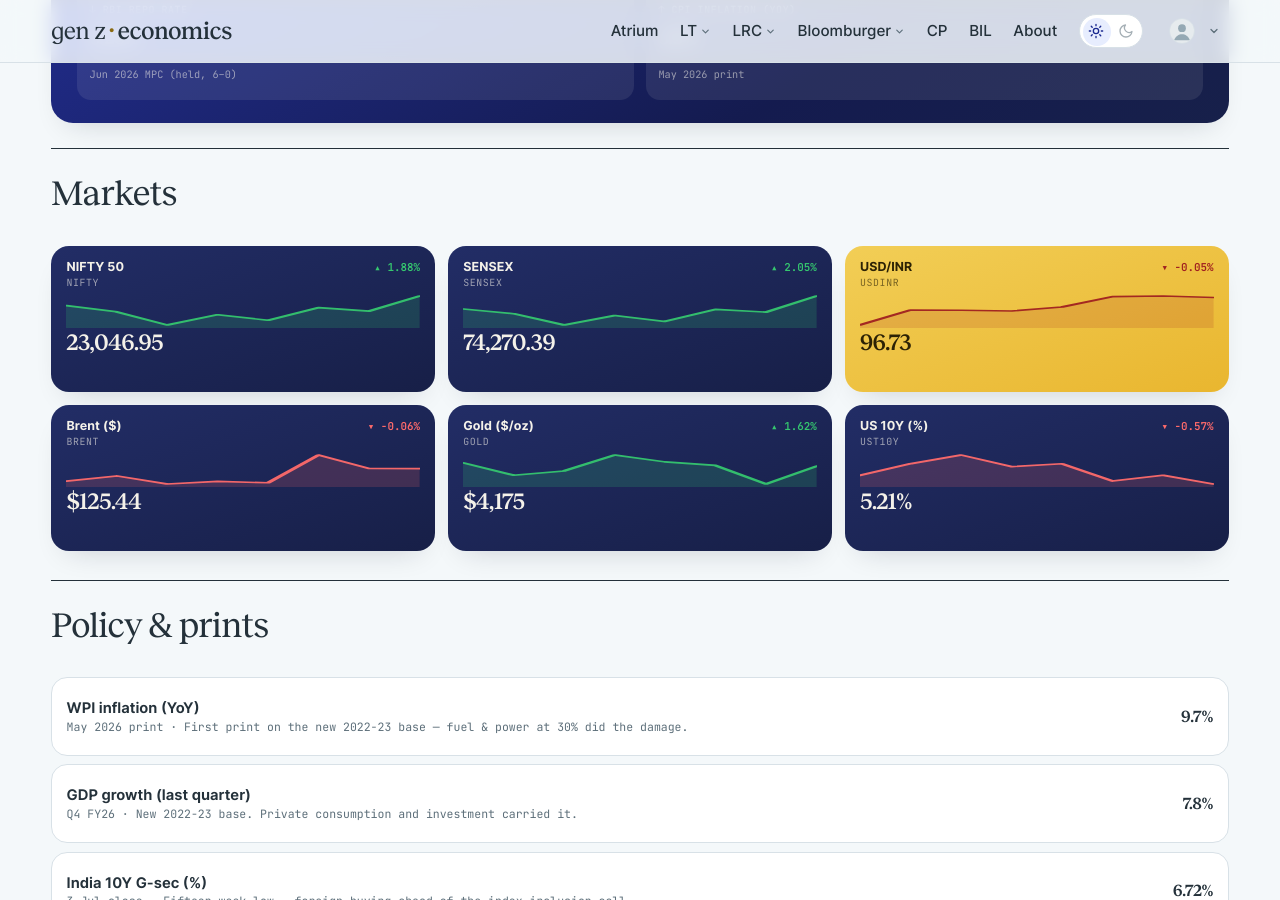
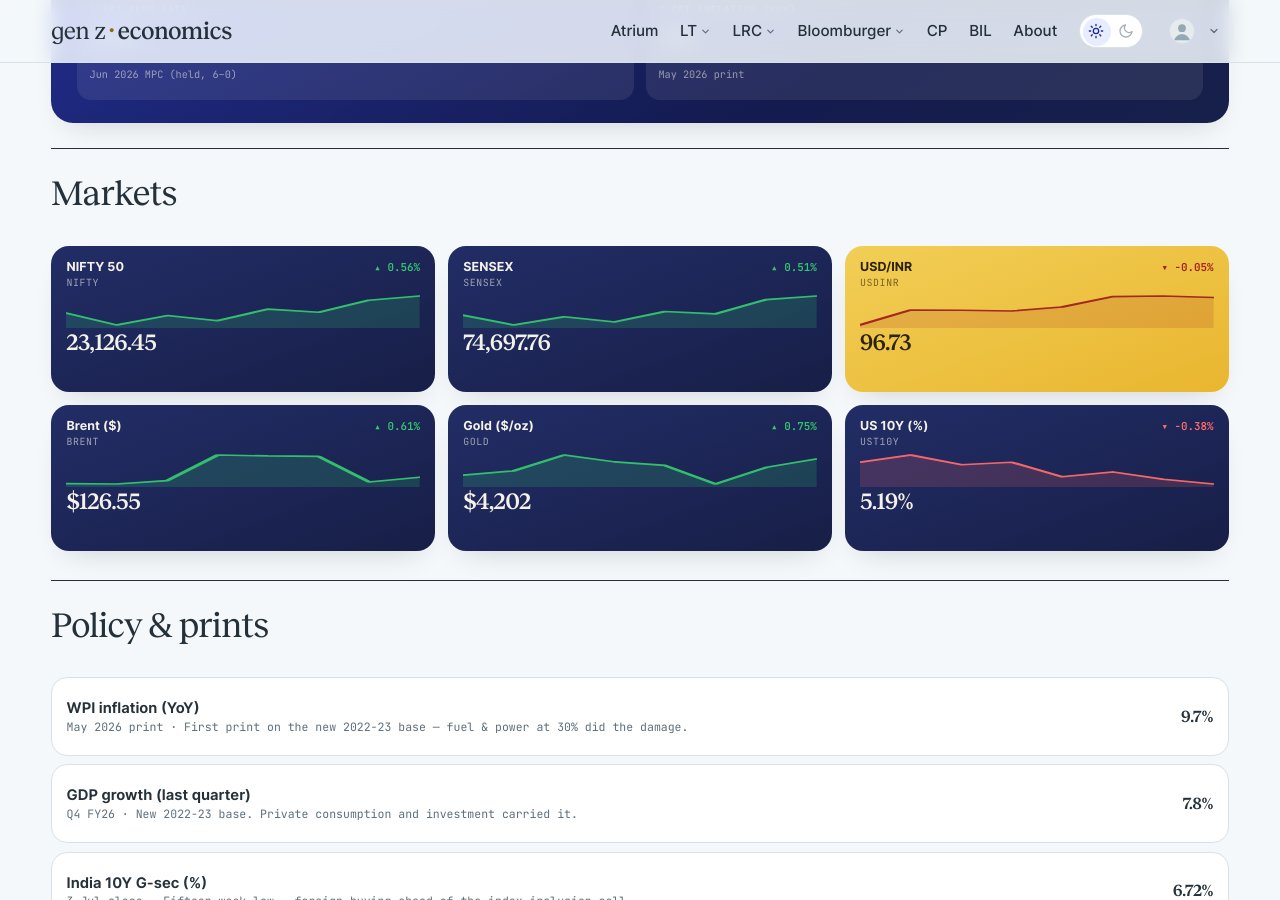
Before and after one commit to harsharya7021/genz-economics.com, a Jekyll site: the page built from macro-watch.html, in a window 1280 px wide and 900 px high, scrolled down 599 px. Built offline with Jekyll 4.4.1, drawn with Linux system fonts in a browser that asks for light colours; comment, search, counter and statistics services are not loaded.

Commit message:
data: morning market refresh

```diff
--- a/_data/macro.json
+++ b/_data/macro.json
@@ -1,34 +1,34 @@
 {
-  "as_of": "15 Oct 2026 close",
+  "as_of": "16 Oct 2026 close",
   "auto": {
     "nifty": {
       "label": "NIFTY 50",
-      "v": "23,046.95",
-      "chg": 1.88,
+      "v": "23,126.45",
+      "chg": 0.56,
       "spark": [
-        22776.1,
         22603.051,
         22231.801,
         22520.449,
         22363.35,
         22721.949,
         22622.699,
-        23046.949
+        22997.35,
+        23126.449
       ]
     },
     "sensex": {
       "label": "SENSEX",
-      "v": "74,270.39",
-      "chg": 2.05,
+      "v": "74,697.76",
+      "chg": 0.51,
       "spark": [
-        73067.812,
         72638.703,
         71593.242,
         72472.328,
         71924.68,
         73033.781,
         72781.891,
-        74270.391
+        74315.609,
+        74697.758
       ]
     },
     "usdinr": {
@@ -48,47 +48,47 @@
     },
     "brent": {
       "label": "Brent ($)",
-      "v": "$125.44",
-      "chg": -0.06,
+      "v": "$126.55",
+      "chg": 0.61,
       "spark": [
-        116.01,
-        119.97,
-        113.96,
-        115.91,
-        114.82,
-        135.51,
         125.51,
-        125.44
+        125.44,
+        126.0,
+        130.18,
+        130.03,
+        129.95,
+        125.78,
+        126.55
       ]
     },
     "gold": {
       "label": "Gold ($/oz)",
-      "v": "$4,175",
-      "chg": 1.62,
+      "v": "$4,202",
+      "chg": 0.75,
       "spark": [
-        4187.1,
         4140.7,
         4157.0,
         4216.3,
         4190.6,
         4177.3,
         4107.9,
-        4174.6
+        4170.1,
+        4201.5
       ]
     },
     "ust10y": {
       "label": "US 10Y (%)",
-      "v": "5.21%",
-      "chg": -0.57,
+      "v": "5.19%",
+      "chg": -0.38,
       "spark": [
-        5.24,
         5.28,
         5.31,
         5.27,
         5.28,
         5.22,
         5.24,
-        5.21
+        5.21,
+        5.19
       ]
     }
   },
--- a/_data/markets.yml
+++ b/_data/markets.yml
@@ -2,38 +2,38 @@
 # USD/INR) are refreshed each weekday morning by the market-data workflow;
 # the India 10Y G-Sec line is maintained by hand. Do not hand-edit the
 # live tickers — the job overwrites them.
-as_of: 15 Oct 2026
+as_of: 16 Oct 2026
 tickers:
 - symbol: NIFTY 50
   code: ^NSEI
-  value: 23,046.95
-  change: '+424.25'
-  pct: +1.88%
+  value: 23,126.45
+  change: '+129.10'
+  pct: +0.56%
   dir: up
   spark:
-  - 22776.1
   - 22603.051
   - 22231.801
   - 22520.449
   - 22363.35
   - 22721.949
   - 22622.699
-  - 23046.949
+  - 22997.35
+  - 23126.449
 - symbol: SENSEX
   code: BSE
-  value: 74,270.39
-  change: +1,488.50
-  pct: +2.05%
+  value: 74,697.76
+  change: '+382.15'
+  pct: +0.51%
   dir: up
   spark:
-  - 73067.812
   - 72638.703
   - 71593.242
   - 72472.328
   - 71924.68
   - 73033.781
   - 72781.891
-  - 74270.391
+  - 74315.609
+  - 74697.758
 - symbol: USD / INR
   code: FX
   value: '96.73'
```
